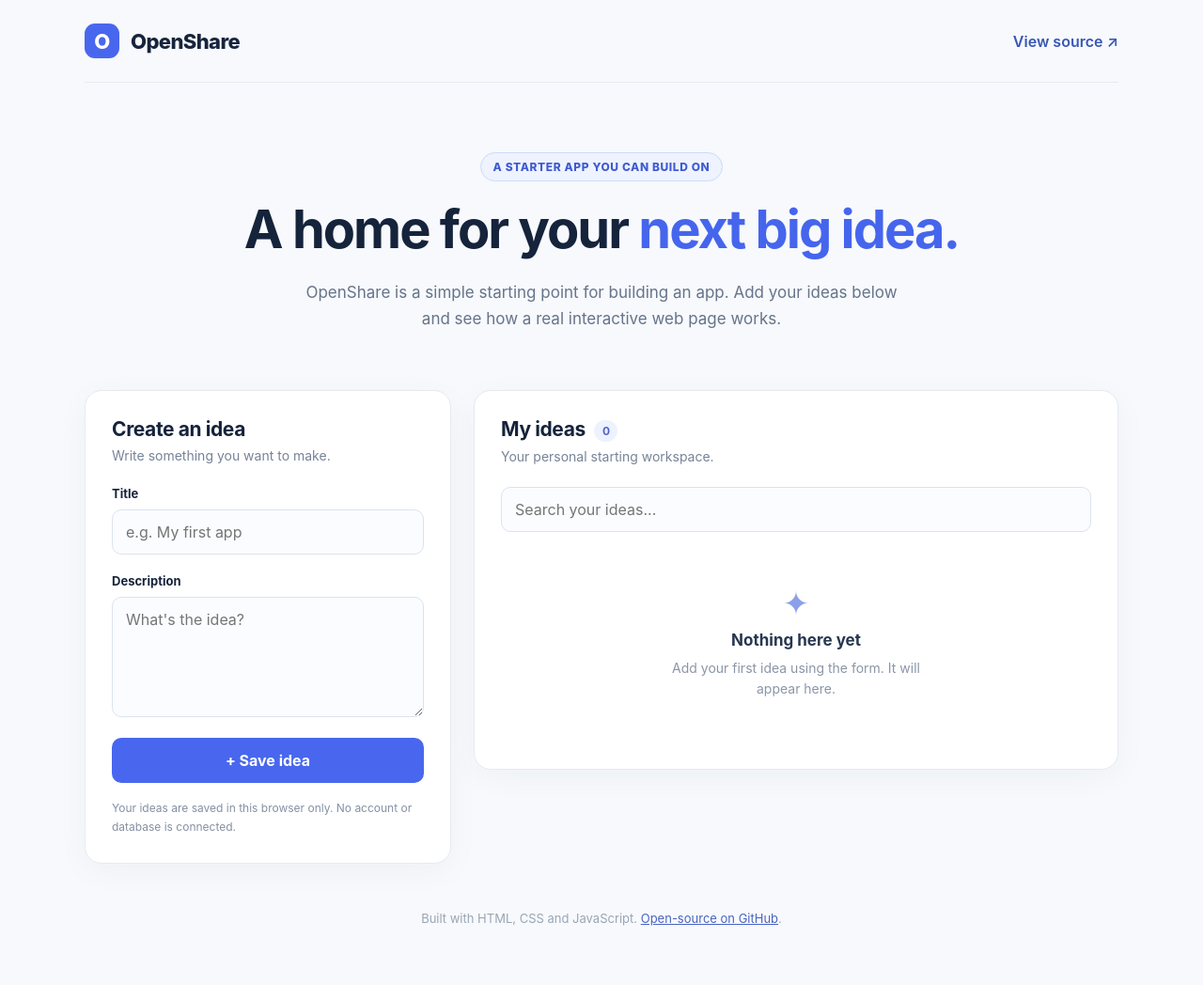
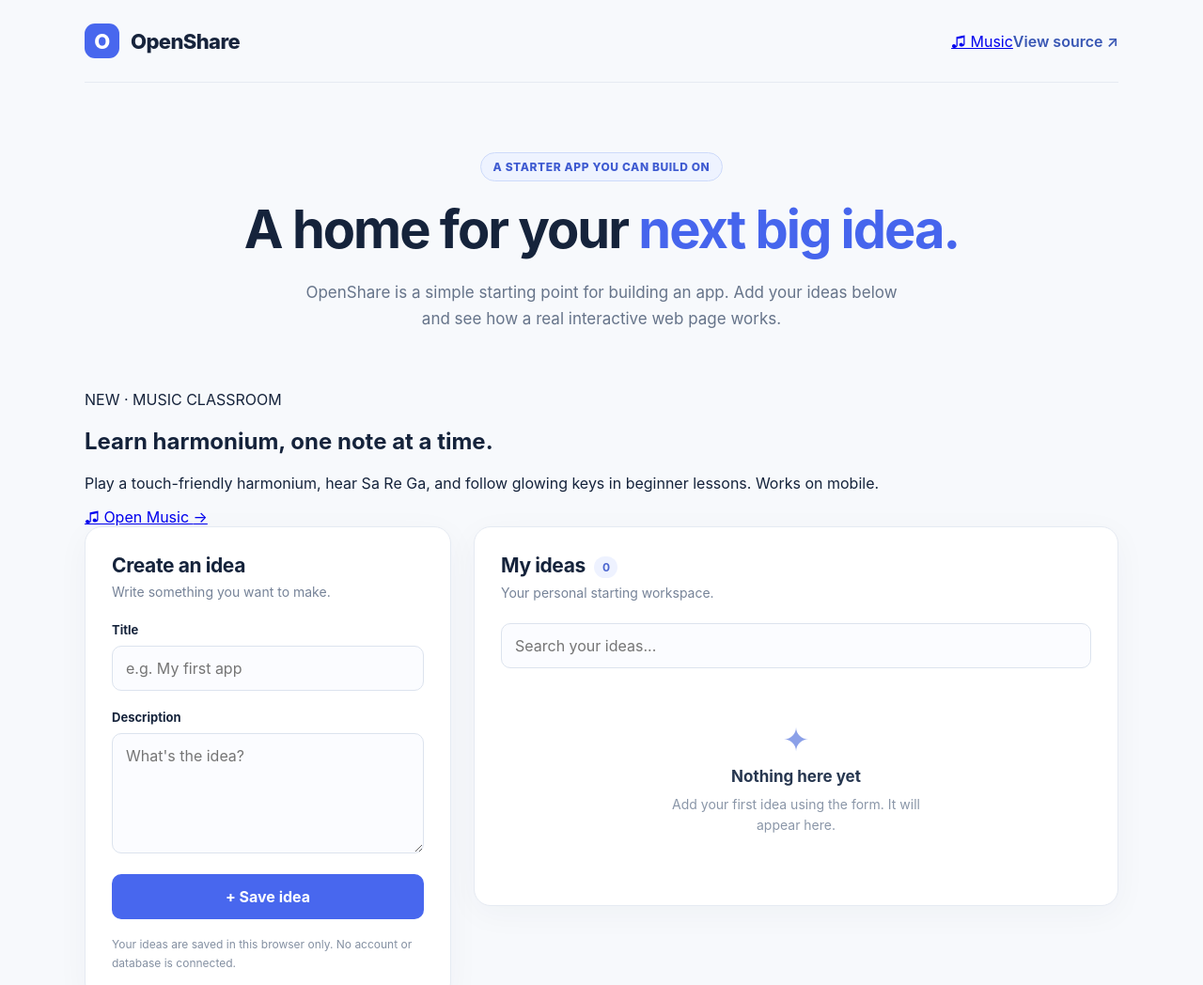
Before and after one commit to bibhatsukuiri/openshare, a plain HTML site: page index.html in a window 1280 px wide. Shown: the top 1048 px of the page at 94% size. Before the commit the page ends 1020 px from the top, so only its background shows below. Drawn offline with Linux system fonts and the light colour scheme.

Commit message:
Add Music navigation and harmonium classroom to OpenShare home

```diff
--- a/index.html
+++ b/index.html
@@ -13,7 +13,7 @@
   <div class="app-shell">
     <header class="site-header">
       <a class="brand" href="./" aria-label="OpenShare home"><span class="brand-mark">O</span><span>OpenShare</span></a>
-      <a class="github-link" href="https://github.com/bibhatsukuiri/openshare" target="_blank" rel="noopener noreferrer">View source ↗</a>
+      <nav class="header-actions" aria-label="Explore OpenShare"><a class="music-nav-link" href="./music.html">♫ Music</a><a class="github-link" href="https://github.com/bibhatsukuiri/openshare" target="_blank" rel="noopener noreferrer">View source ↗</a></nav>
     </header>
 
     <main>
@@ -21,6 +21,15 @@
         <span class="eyebrow">A starter app you can build on</span>
         <h1 id="welcome">A home for your <span>next big idea.</span></h1>
         <p>OpenShare is a simple starting point for building an app. Add your ideas below and see how a real interactive web page works.</p>
+      </section>
+
+      <section class="music-feature" aria-labelledby="music-feature-title">
+        <div class="music-feature-copy">
+          <span class="music-feature-kicker">NEW · MUSIC CLASSROOM</span>
+          <h2 id="music-feature-title">Learn harmonium, one note at a time.</h2>
+          <p>Play a touch-friendly harmonium, hear Sa Re Ga, and follow glowing keys in beginner lessons. Works on mobile.</p>
+        </div>
+        <a class="music-feature-button" href="./music.html">♫ Open Music <span aria-hidden="true">→</span></a>
       </section>
 
       <div class="layout">
```
